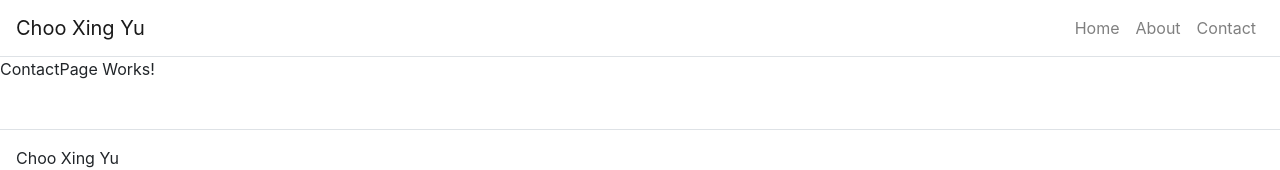
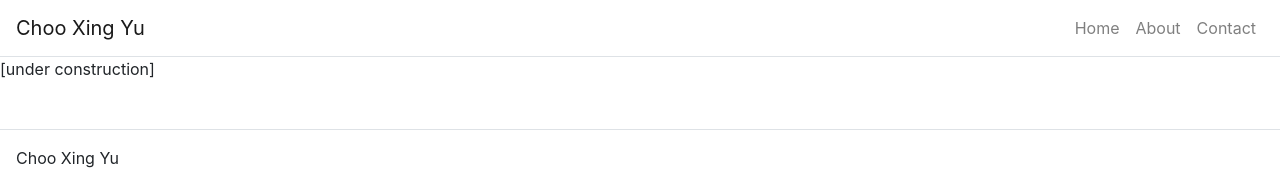
Before and after one commit to Choo-Xing-Yu/Choo-Xing-Yu.github.io, a React (Create React App) app in the folder portfolio/: page /contact in a window 1280 px wide. Shown: the top 170 px of the page. Built offline with nearby package versions, Linux system fonts and the light colour scheme.

Commit message:
Change title and favicon.ico

```diff
--- a/portfolio/public/index.html
+++ b/portfolio/public/index.html
@@ -24,7 +24,7 @@
       work correctly both with client-side routing and a non-root public URL.
       Learn how to configure a non-root public URL by running `npm run build`.
     -->
-    <title>React App</title>
+    <title>Choo Xing Yu</title>
   </head>
   <body>
     <noscript>You need to enable JavaScript to run this app.</noscript>
--- a/portfolio/src/pages/ContactPage.js
+++ b/portfolio/src/pages/ContactPage.js
@@ -2,7 +2,7 @@ import React from 'react';
 
 function ContactPage(props) {
     return (
-        <p>ContactPage Works!</p>
+        <p>[under construction]</p>
     );
 }
 
```
Also changed, not shown: 2 other files (tests, documents, lock files or other folders).
